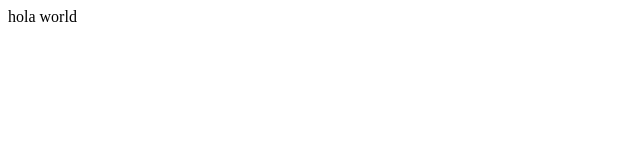
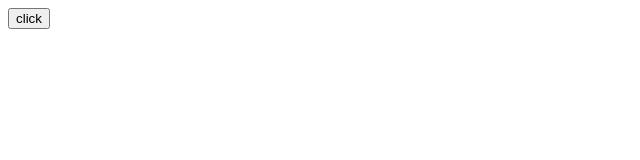
Before and after one commit to DannyAFV-USM/proyecto, a plain HTML site: page index.html in a window 1280 px wide. Shown: the full height of the page, 0-640 px from the left. Drawn offline with Linux system fonts and the light colour scheme.

Commit message:
boton agregado a index

```diff
--- a/index.html
+++ b/index.html
@@ -6,6 +6,6 @@
     <title>Proyecto</title>
 </head>
 <body>
-     hola world
+     <input type="button" value="click"
 </body>
 </html>
```
